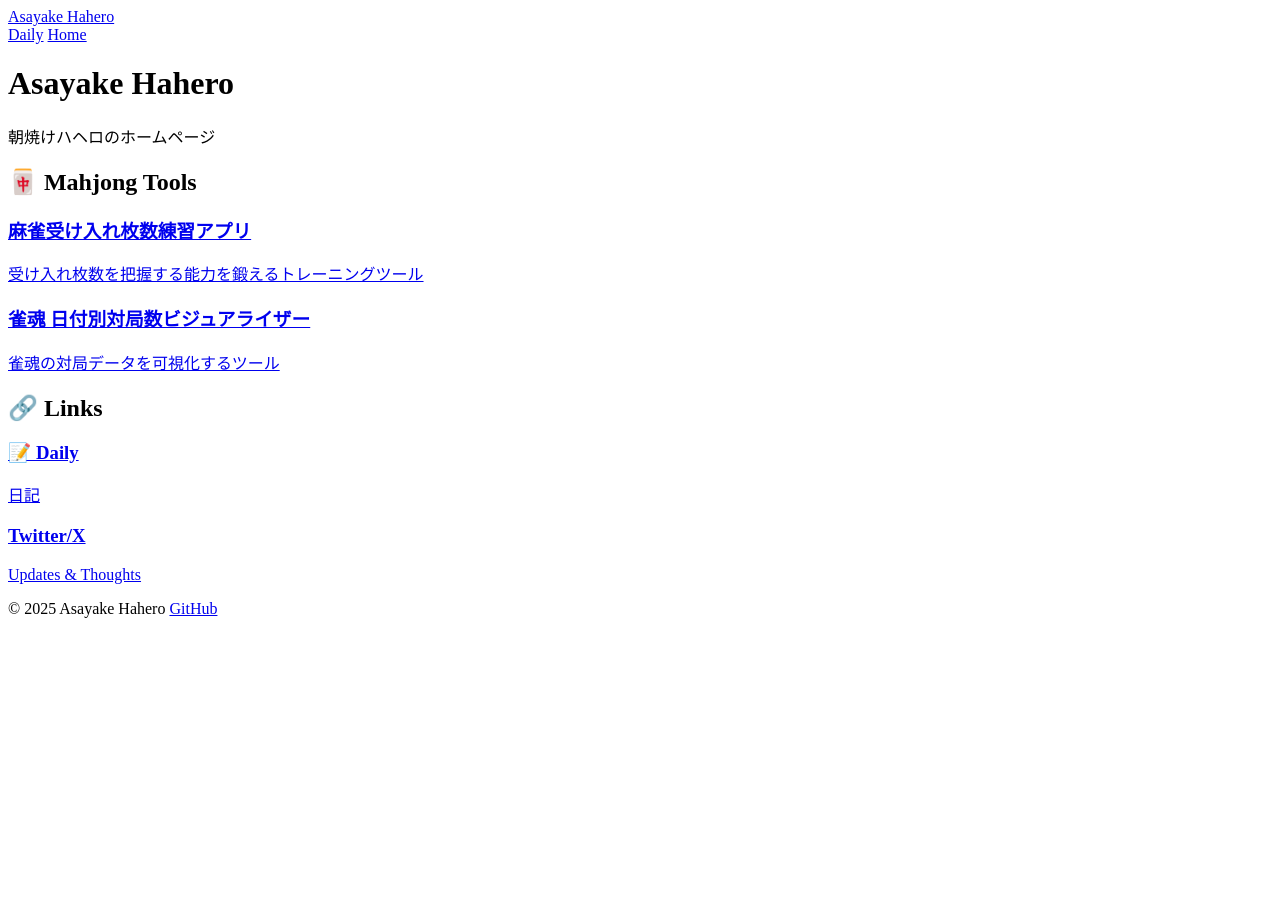
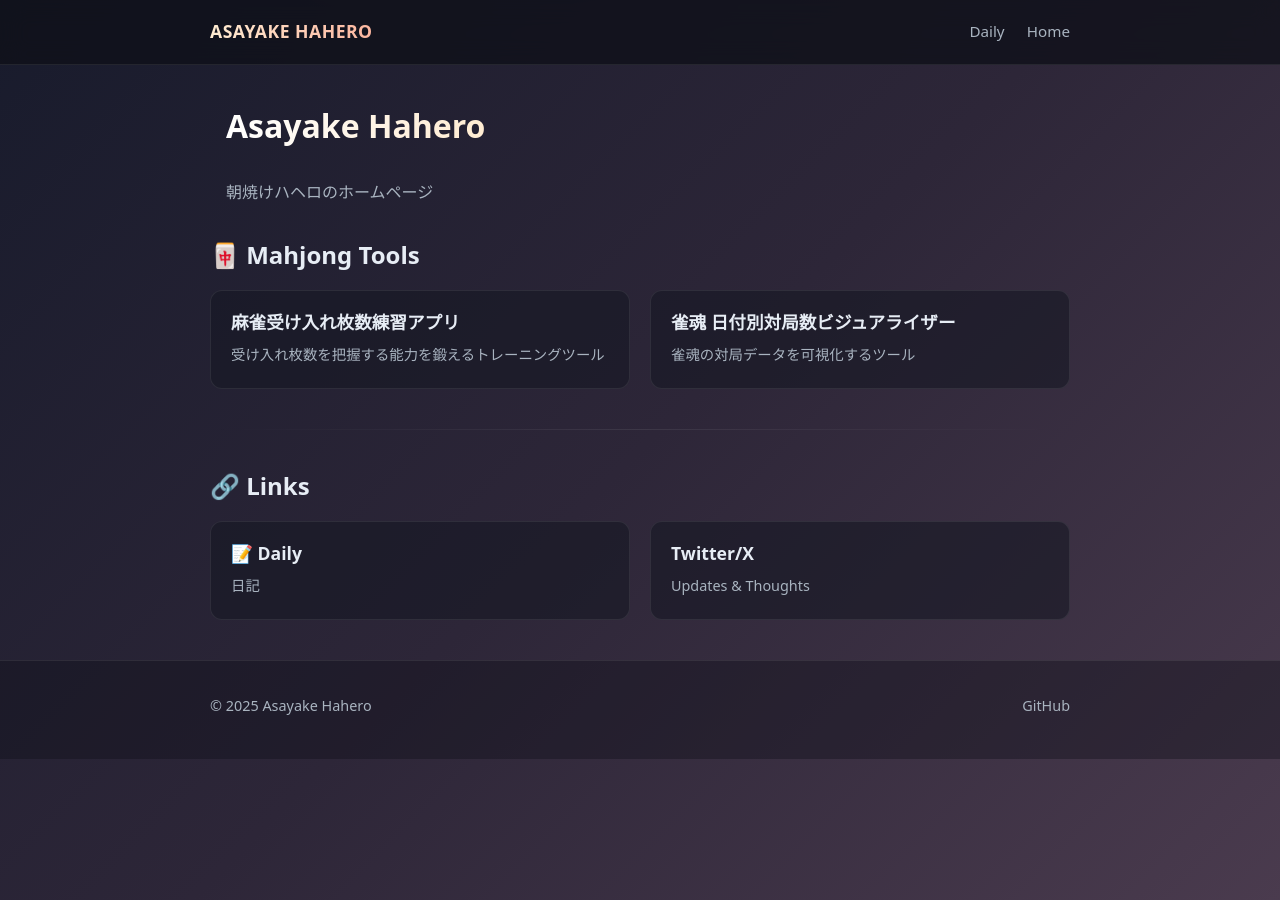
Before and after one commit to hahero-asayake/hahero-asayake.github.io, a Jekyll site: the page built from index.md, in a window 1280 px wide. Built offline with Jekyll 4.4.1, drawn with Linux system fonts in a browser that asks for light colours.

Commit message:
layout modify

```diff
--- a/_layouts/default.html
+++ b/_layouts/default.html
@@ -42,7 +42,7 @@
   <meta name="twitter:title" content="{{ page.title | default: site.title }}" />
   <meta name="twitter:description" content="{{ page.description | default: site.description }}" />
 
-  <link rel="stylesheet" href="{{ " /assets/site.css" | relative_url }}">
+  <link rel="stylesheet" href="{{ "/assets/site.css" | relative_url }}">
 </head>
 
 <body>
--- a/assets/site.css
+++ b/assets/site.css
@@ -90,6 +90,44 @@ a:hover {
 .nav a:hover {
   color: var(--text);
   text-decoration: none;
+}
+
+/* Grid Layout */
+.grid-2 {
+  display: grid;
+  grid-template-columns: repeat(auto-fit, minmax(300px, 1fr));
+  gap: 20px;
+  margin-top: 20px;
+}
+
+.link-card {
+  display: block;
+  background: var(--panel-bg);
+  border: 1px solid var(--panel-border);
+  border-radius: 12px;
+  padding: 20px;
+  transition: all 0.2s ease;
+  height: 100%;
+}
+
+.link-card:hover {
+  transform: translateY(-3px);
+  background: rgba(255, 255, 255, 0.03);
+  border-color: var(--accent-glow);
+  text-decoration: none;
+  box-shadow: 0 8px 24px rgba(0, 0, 0, 0.2);
+}
+
+.link-card h3 {
+  margin: 0 0 8px;
+  font-size: 1.1rem;
+  color: var(--text);
+}
+
+.link-card p {
+  margin: 0;
+  font-size: 0.9rem;
+  color: var(--text-muted);
 }
 
 /* Main Content */
```
